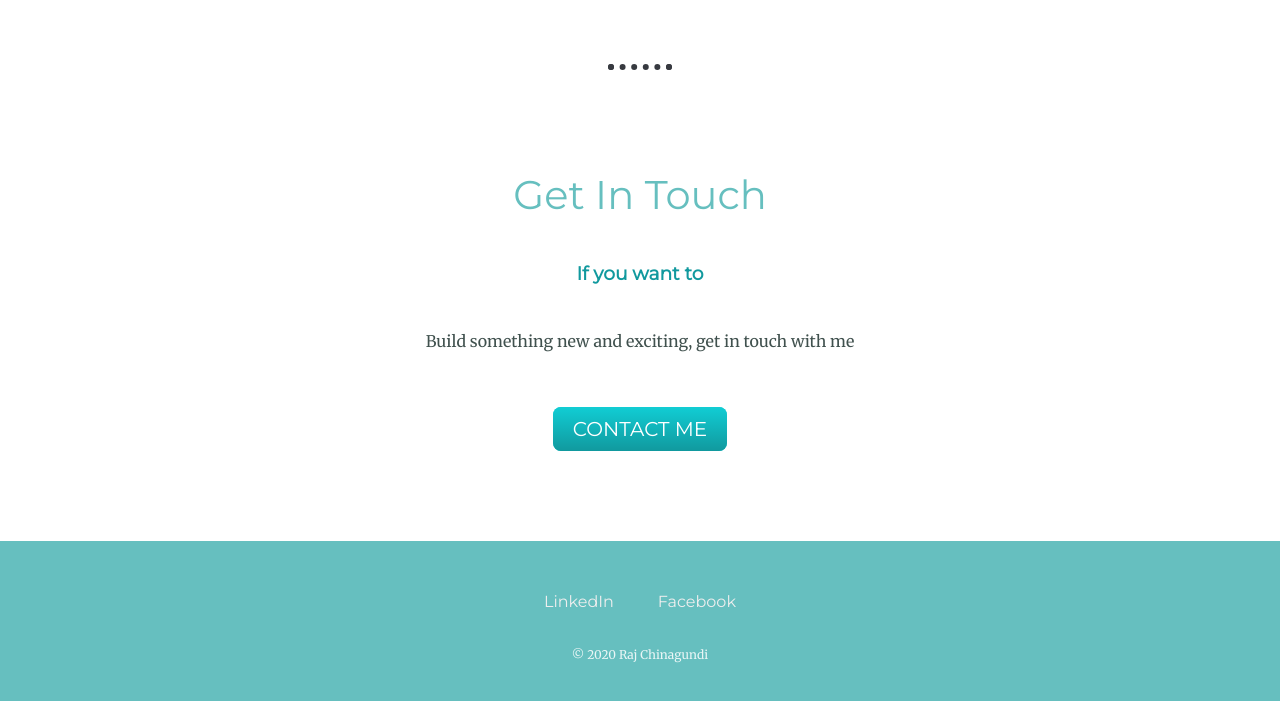
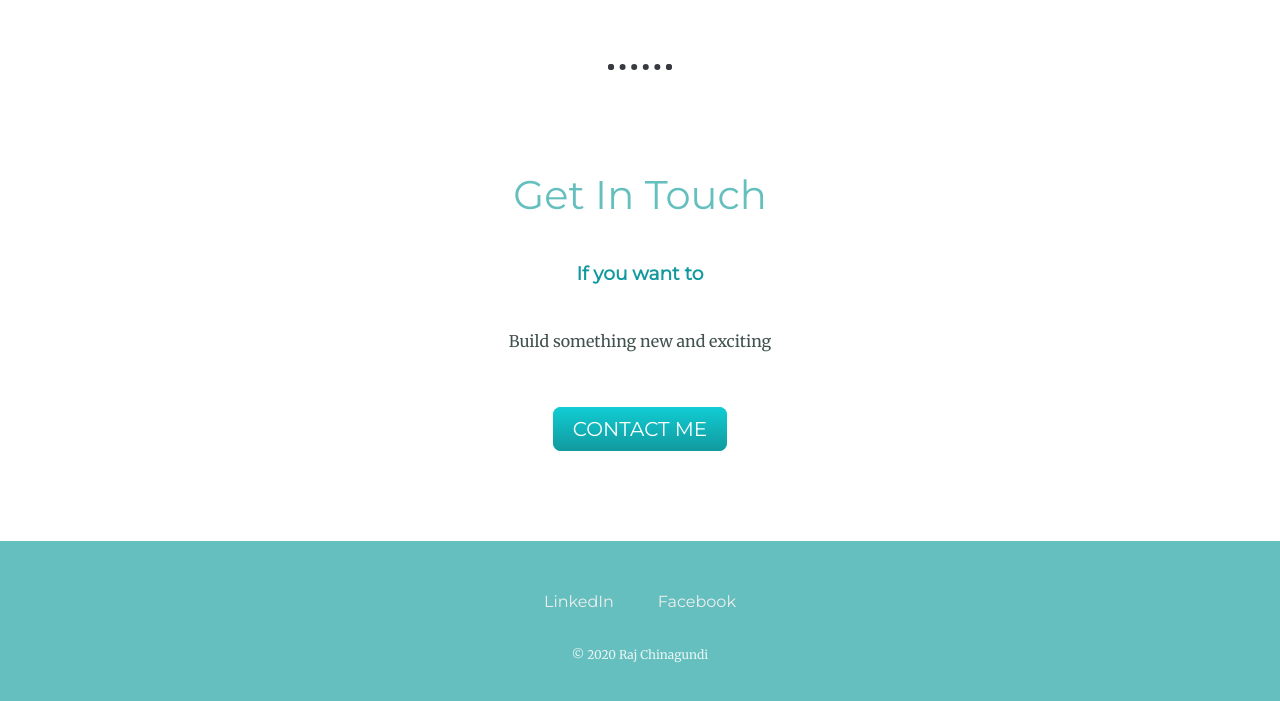
Before and after one commit to Psykrypt/cv, a plain HTML site: page index.html in a window 1280 px wide. Shown: the part 2126-2827 px from the top of the page. Drawn offline with Linux system fonts and the light colour scheme.

Commit message:
Add files via upload

```diff
--- a/index.html
+++ b/index.html
@@ -48,7 +48,7 @@
     <div class="contact-me">
       <h2>Get In Touch</h2>
       <h3>If you want to </h3>
-      <p class="contact-message">Build something new and exciting, get in touch with me </p>
+      <p class="contact-message">Build something new and exciting </p>
       <a class="btn" href="mailto:rajchinagundi10@gmail.com">CONTACT ME</a>
     </div>
   </div>
```
